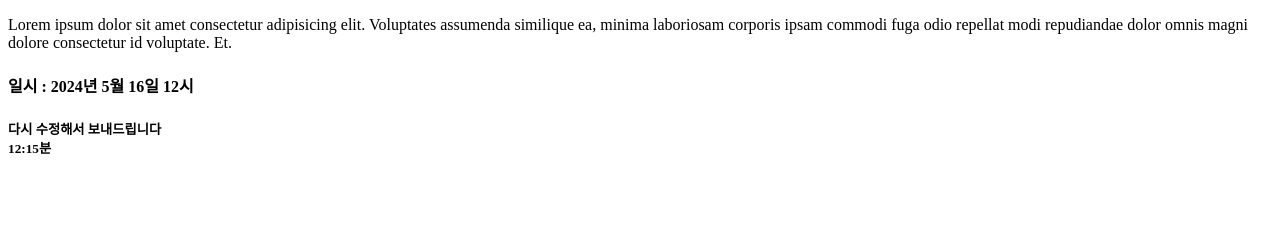
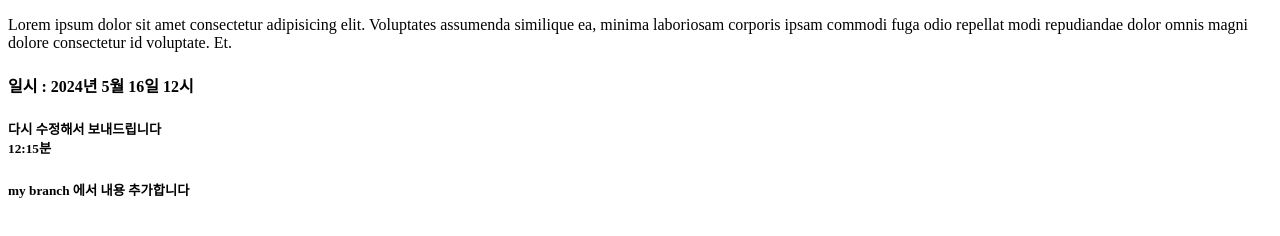
Before and after one commit to juyoung526/practice, a plain HTML site: page index.html in a window 1280 px wide. Drawn offline with Linux system fonts and the light colour scheme.

Commit message:
my에서내용추가

```diff
--- a/index.html
+++ b/index.html
@@ -14,5 +14,6 @@
     </p>
     <h4>일시 : 2024년 5월 16일 12시</h4>
     <h5>다시 수정해서 보내드립니다 <br />12:15분</h5>
+    <h5>my branch 에서 내용 추가합니다</h5>
   </body>
 </html>
```
